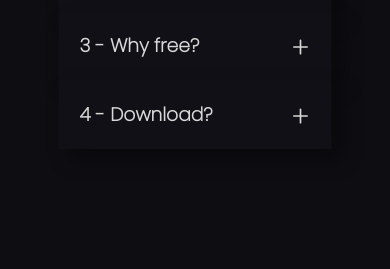
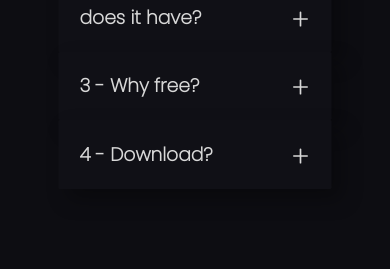
Before and after one commit to GardClicker/gard-clicker, a plain HTML site: page index.html in a window 390 px wide. Shown: the part 1259-1528 px from the top of the page. Before the commit the page ends 1488 px from the top, so only its background shows below. Drawn offline with Linux system fonts and the light colour scheme; a script that the page names is missing.

Commit message:
changes.

```diff
--- a/style.css
+++ b/style.css
@@ -214,6 +214,6 @@ h1 {
         transform: scale(1) translateY(50%);
     }
     .section{
-        margin-top: 130px;
+        margin-top: 170px;
     }
 }
```
